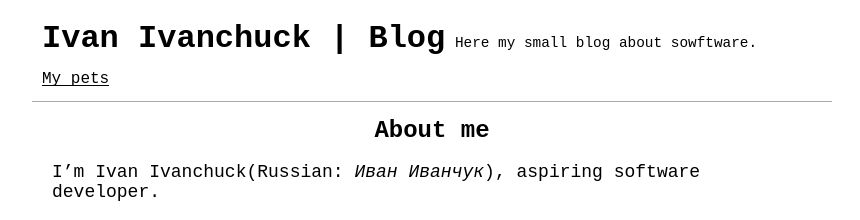
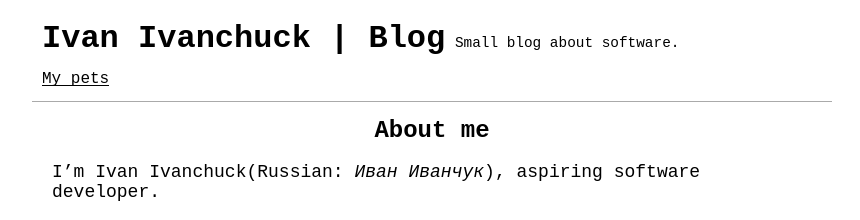
Before and after one commit to l3r8yJ/l3r8yj.github.io, a Jekyll site: the page built from pages/about.md, in a window 1280 px wide. Shown: the top 220 px of the page, without its empty margins (208-1068 px from the left). Built offline with Jekyll 4.4.1, drawn with Linux system fonts in a browser that asks for light colours.

Commit message:
typos fixed

```diff
--- a/_config.yml
+++ b/_config.yml
@@ -6,7 +6,7 @@ title: Ivan Ivanchuck | Blog
 email: l3r8y@duck.com
 name: Ivan Ivanchuck
 description: >- # this means to ignore newlines until "baseurl:"
-  Here my small blog about sowftware.
+  Small blog about software.
 keywords: [programming, java, ruby, oop, open-source]
 baseurl: '' # the subpath of your site, e.g. /`blog
 url: 'https://www.l3r8y.ru' # the base hostname & protocol for your site, e.g. http://example.com
```
